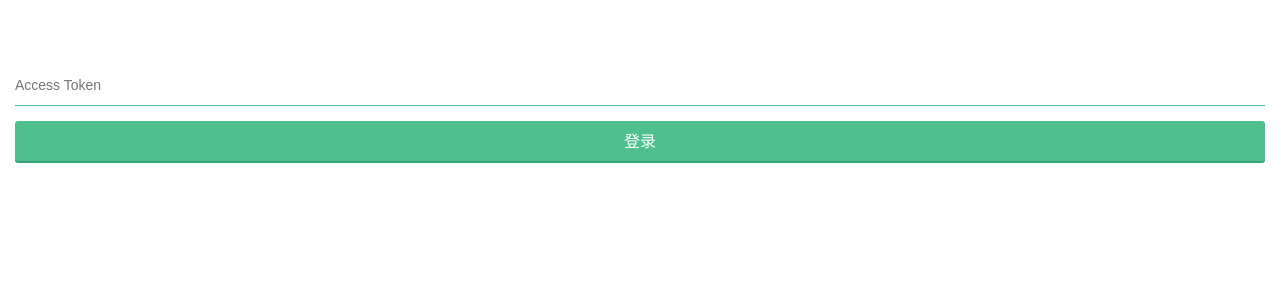
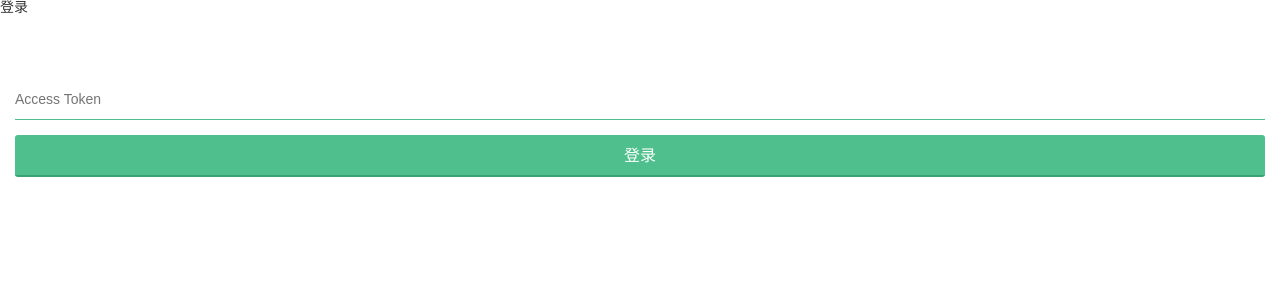
Before and after one commit to howzy/Vue-cnodejs-exercise, a Vue app: page /login in a window 1280 px wide. Shown: the top 300 px of the page. Built offline with nearby package versions, Linux system fonts and the light colour scheme.

Commit message:
创建顶部标题栏组件

```diff
--- /dev/null
+++ b/src/components/header.vue
@@ -0,0 +1,22 @@
+<template>
+  <div>
+    <div class="page-cover"></div>
+    <header class="show fix-header" id="hd">
+      <div class="toolbar-nav">
+        <div class="toolbar-nav"></div>
+        <span>登录</span>
+        <router-link to="/add">
+          <i class="iconfont add-icon">&#xe60f;</i>
+        </router-link>
+      </div>
+    </header>
+  </div>
+</template>
+
+<script>
+
+</script>
+
+<style lang="scss">
+
+</style>
--- a/src/pages/login.vue
+++ b/src/pages/login.vue
@@ -1,5 +1,6 @@
 <template>
   <div class="login-page">
+    <nv-head></nv-head>
     <section class="page-body">
       <div class="label">
         <input type="text" class="txt" placeholder="Access Token" v-model="token" maxlength="36">
@@ -13,6 +14,7 @@
 
 <script>
 import $ from 'webpack-zepto'
+import nvHead from '../components/header'
 
 export default {
   data() {
@@ -51,6 +53,9 @@ export default {
         }
       })
     }
+  },
+  components: {
+    nvHead
   }
 }
 </script>
```
